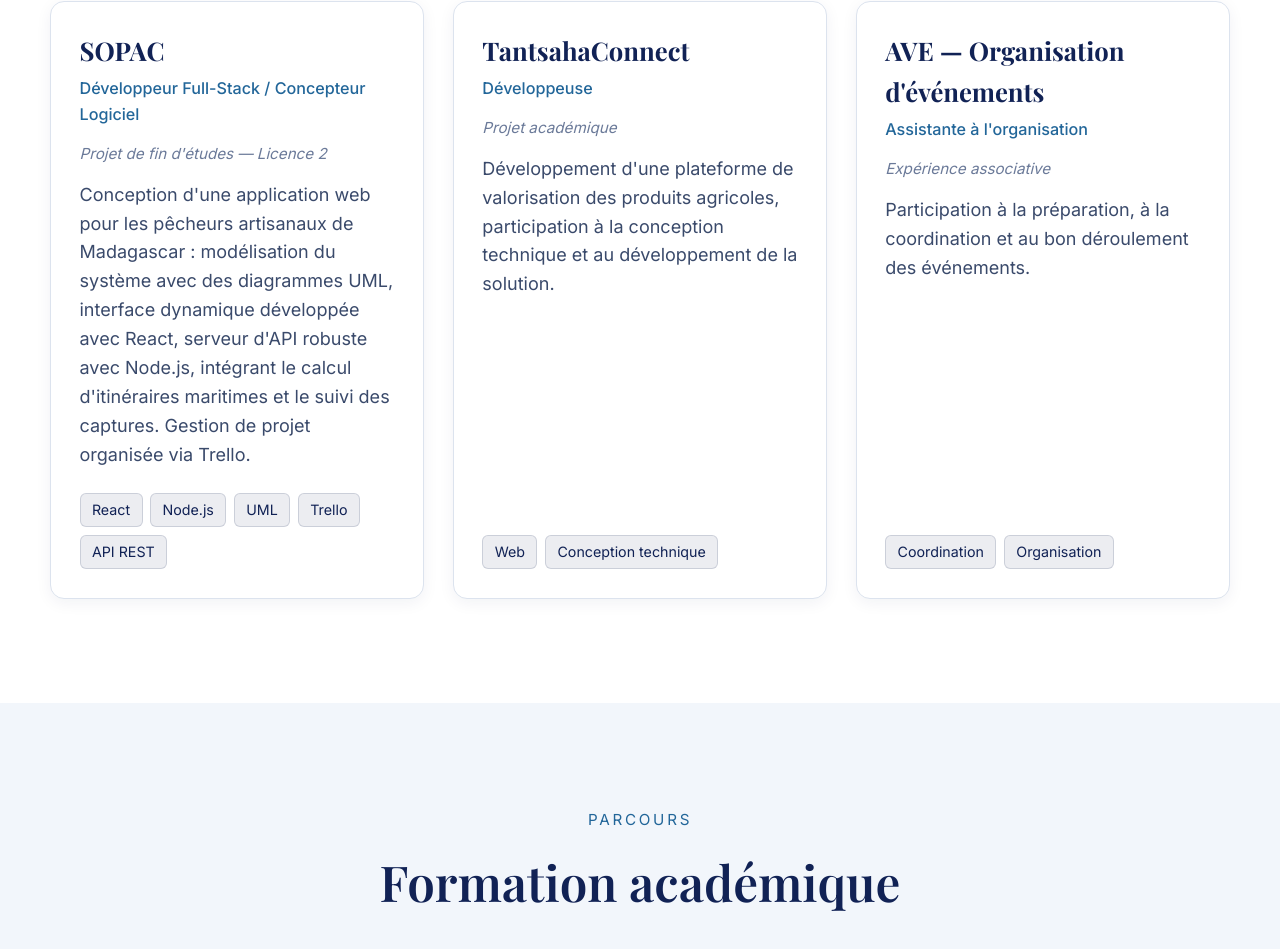
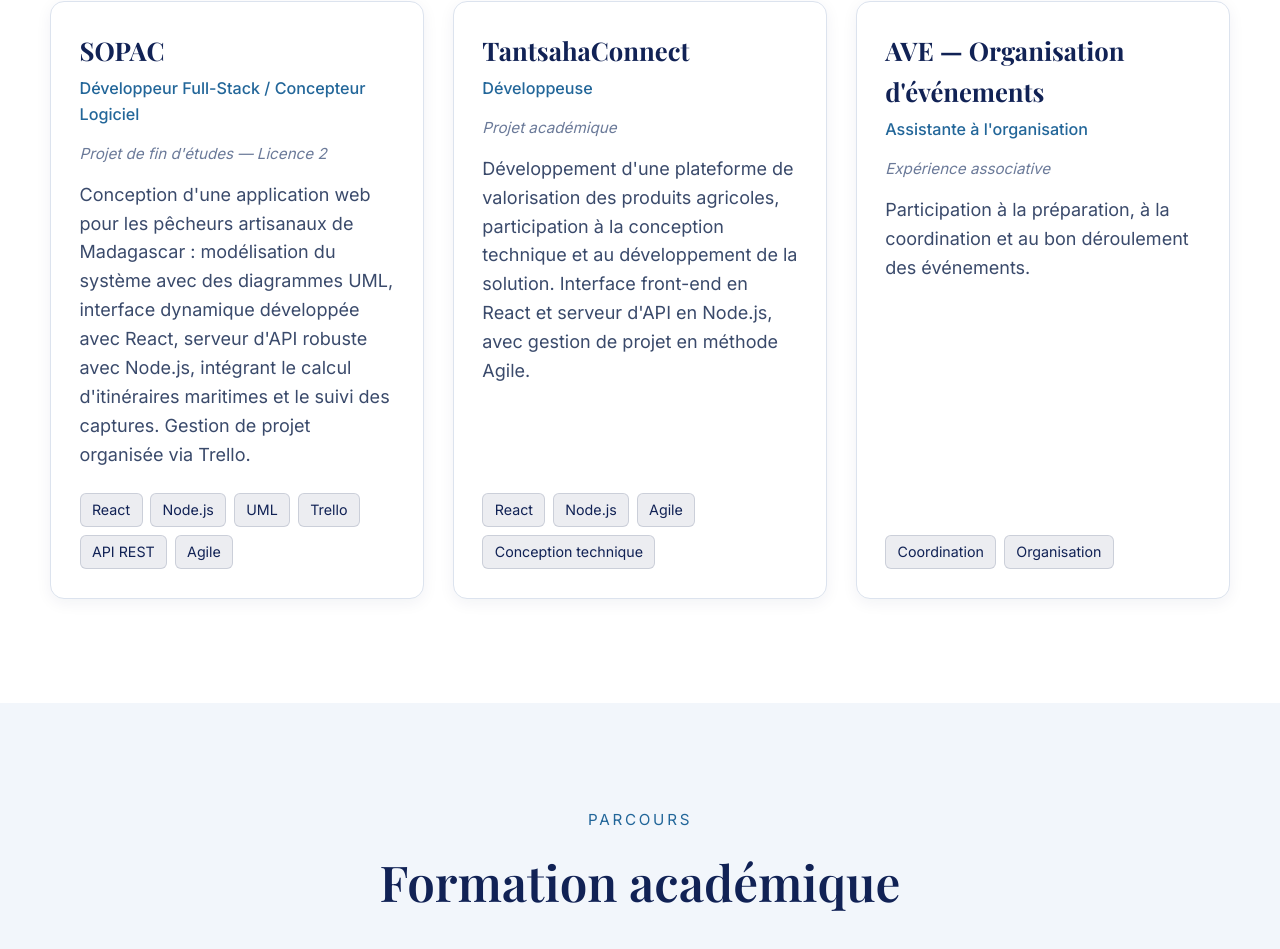
Before and after one commit to Harison788/mon-portfolio, a React (Vite) app: page / in a window 1280 px wide. Shown: the part 4131-5080 px from the top of the page. Built offline with nearby package versions, Linux system fonts and the light colour scheme.

Commit message:
Add React/Node.js/Agile to TantsahaConnect project

```diff
--- a/src/data.js
+++ b/src/data.js
@@ -58,15 +58,15 @@ export const projects = [
     period: "Projet de fin d'études — Licence 2",
     description:
       "Conception d'une application web pour les pêcheurs artisanaux de Madagascar : modélisation du système avec des diagrammes UML, interface dynamique développée avec React, serveur d'API robuste avec Node.js, intégrant le calcul d'itinéraires maritimes et le suivi des captures. Gestion de projet organisée via Trello.",
-    tech: ["React", "Node.js", "UML", "Trello", "API REST"],
+    tech: ["React", "Node.js", "UML", "Trello", "API REST", "Agile"],
   },
   {
     title: "TantsahaConnect",
     role: "Développeuse",
     period: "Projet académique",
     description:
-      "Développement d'une plateforme de valorisation des produits agricoles, participation à la conception technique et au développement de la solution.",
-    tech: ["Web", "Conception technique"],
+      "Développement d'une plateforme de valorisation des produits agricoles, participation à la conception technique et au développement de la solution. Interface front-end en React et serveur d'API en Node.js, avec gestion de projet en méthode Agile.",
+    tech: ["React", "Node.js", "Agile", "Conception technique"],
   },
   {
     title: "AVE — Organisation d'événements",
```
